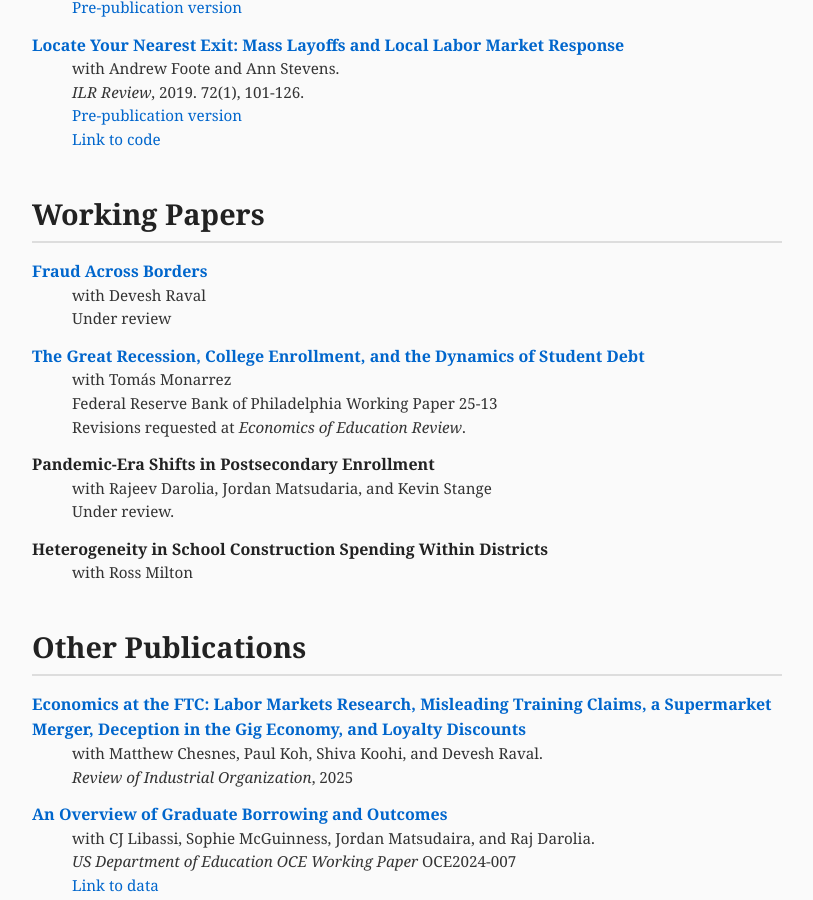
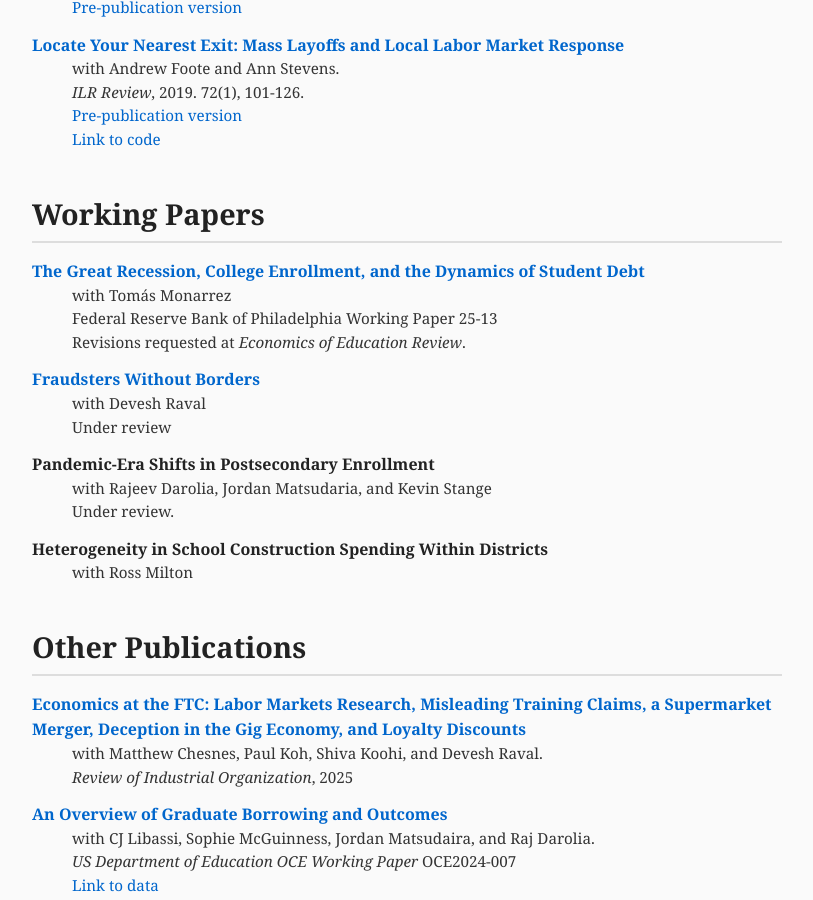
Before and after one commit to mzgrosz/mzgrosz.github.io, a Jekyll site: the page built from index.html, in a window 1280 px wide and 900 px high, scrolled down 1995 px. Shown: the whole window, without its empty margins (233-1046 px from the left). Built offline with Jekyll 4.4.1, drawn with Linux system fonts in a browser that asks for light colours.

Commit message:
Update index.html

```diff
--- a/index.html
+++ b/index.html
@@ -147,17 +147,17 @@ title: Michel Grosz
 
 <h2>Working Papers</h2>
 
-
-<p>
-	<b><a href="https://papers.ssrn.com/sol3/papers.cfm?abstract_id=4076428">Fraud Across Borders</a> </b><br>
-	 <span class="indented-line">with Devesh Raval </span>
-	 <span class="indented-line">Under review</span></p>
-
 <p>
 	<b><a href="https://papers.ssrn.com/sol3/papers.cfm?abstract_id=5220496">The Great Recession, College Enrollment, and the Dynamics of Student Debt</a> </b> <br>
 	 <span class="indented-line">with Tomás Monarrez</span>
 	 <span class="indented-line">Federal Reserve Bank of Philadelphia Working Paper 25-13 </span>
 	 <span class="indented-line">Revisions requested at <em>Economics of Education Review</em>.</span> </p>
+
+<p>
+	<b><a href="https://papers.ssrn.com/sol3/papers.cfm?abstract_id=4076428">Fraudsters Without Borders</a> </b><br>
+	 <span class="indented-line">with Devesh Raval </span>
+	 <span class="indented-line">Under review</span></p>
+
 
 <p>
 	<b>Pandemic-Era Shifts in Postsecondary Enrollment </b> <br>
```
